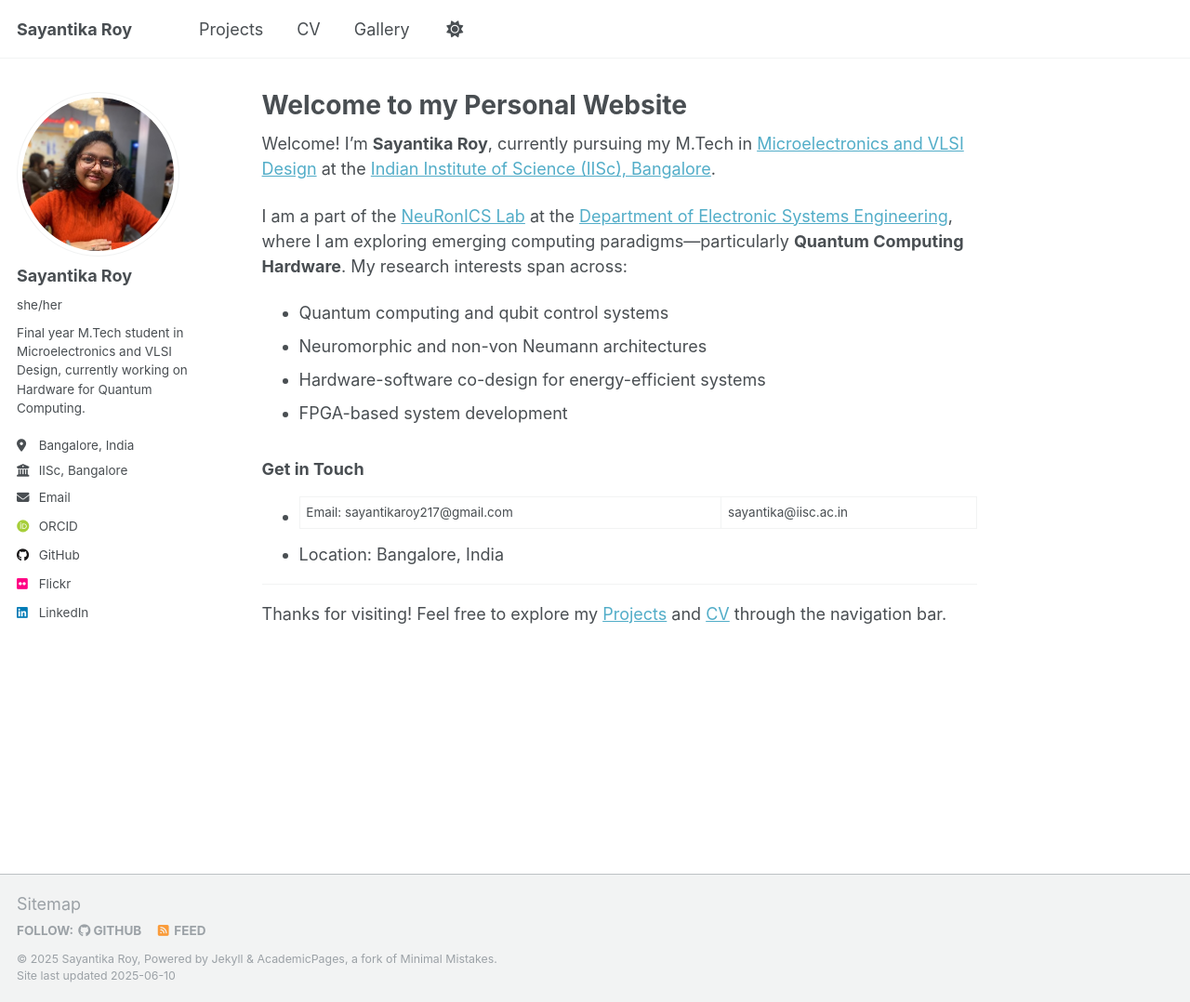
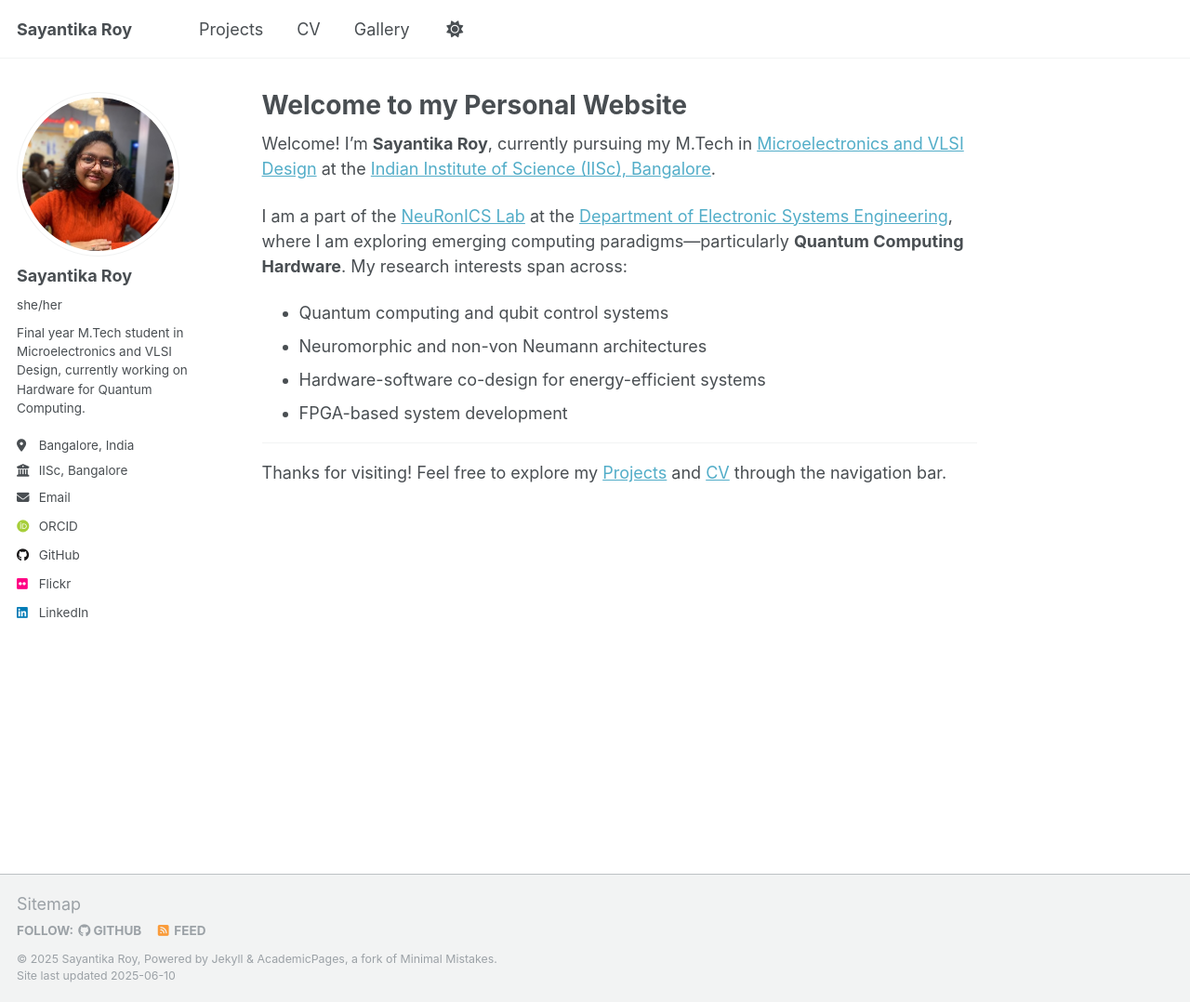
Before and after one commit to sayo-134/sayantika-roy.github.io, a Jekyll site: the page built from _pages/about.md, in a window 1280 px wide and 1078 px high. Shown: the whole window at 93% size. Built offline with Jekyll 4.4.1, drawn with Linux system fonts in a browser that asks for light colours; some web fonts are replaced.

Commit message:
changed about.md

```diff
--- a/_pages/about.md
+++ b/_pages/about.md
@@ -16,12 +16,6 @@ I am a part of the [NeuRonICS Lab](https://labs.dese.iisc.ac.in/neuronics/) at t
 - Hardware-software co-design for energy-efficient systems
 - FPGA-based system development
 
-
-### Get in Touch
-
-- Email: sayantikaroy217@gmail.com | sayantika@iisc.ac.in
-- Location: Bangalore, India
-
 ---
 
-Thanks for visiting! Feel free to explore my [Projects](./portfolio/) and [CV](./cv/) through the navigation bar.
+Thanks for visiting! Feel free to explore my [Projects](./projects/) and [CV](./cv/) through the navigation bar.
```
